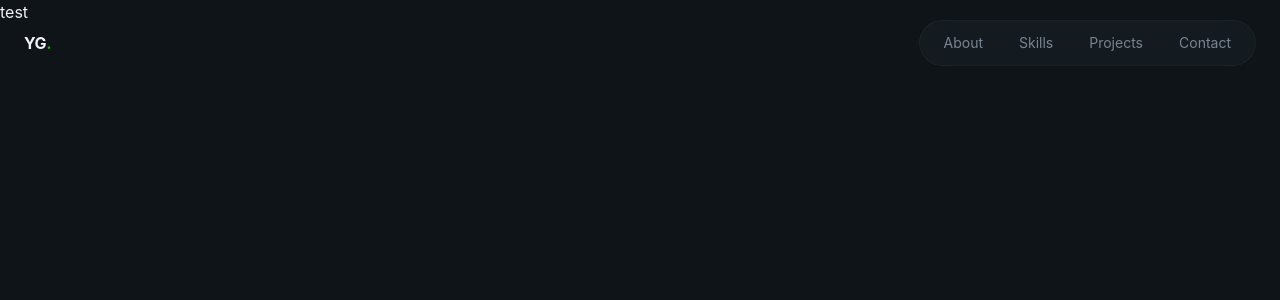
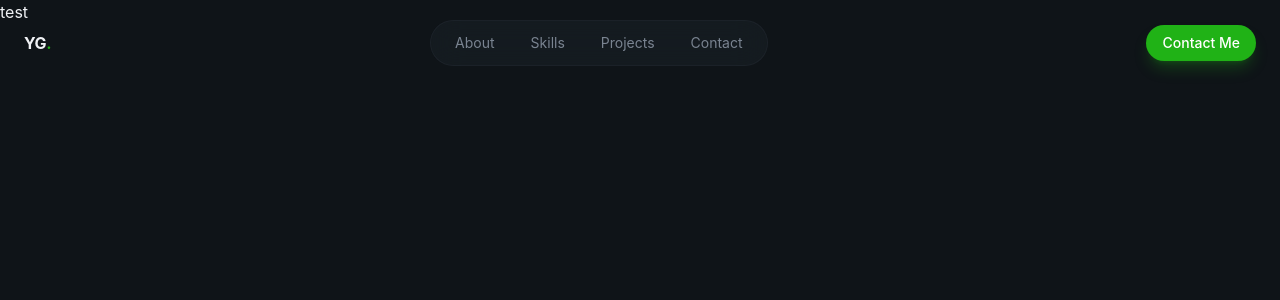
Before and after one commit to yujia10/Personal-Portfolio, a React (Vite) app: page / in a window 1280 px wide. Shown: the top 300 px of the page. Built offline with nearby package versions, Linux system fonts and the light colour scheme.

Commit message:
Create button compoment

```diff
--- /dev/null
+++ b/src/components/Button.jsx
@@ -0,0 +1,18 @@
+export const Button = ({ className="", size="default", children }) => {
+  const baseClasses = "relative overflow-hidden rounded-full font-medium focus:outline-none focus-visible:ring-2 focus-visible:ring-primary bg-primary text-primary-foreground hover:bg-primary/90 shadow-lg shadow-primary/25";
+
+  const sizeClasses = {
+    sm: "px-4 py-2 text-sm",
+    default: "px-6 py-3 text-base",
+    lg: "px-8 py-4 text-lg",
+  }
+  const classes =   `${baseClasses} ${sizeClasses[size]} ${className} `;
+
+  return (
+    <button className={classes}>
+      <span className="relative flex items-center justify-center gap-2">
+        {children}
+      </span>
+    </button>
+  );
+};
--- a/src/layout/Navbar.jsx
+++ b/src/layout/Navbar.jsx
@@ -1,3 +1,5 @@
+import { Button } from "@/components/Button";
+
 const navLinks = [
   { href: "#about", label: "About" },
   { href: "#skills", label: "Skills" },
@@ -30,6 +32,10 @@
             ))}
           </div>
         </div>
+        {/* CTA button*/}
+        <div>
+          <Button size="sm">Contact Me</Button>
+        </div>
       </nav>
     </header>
   );
```
